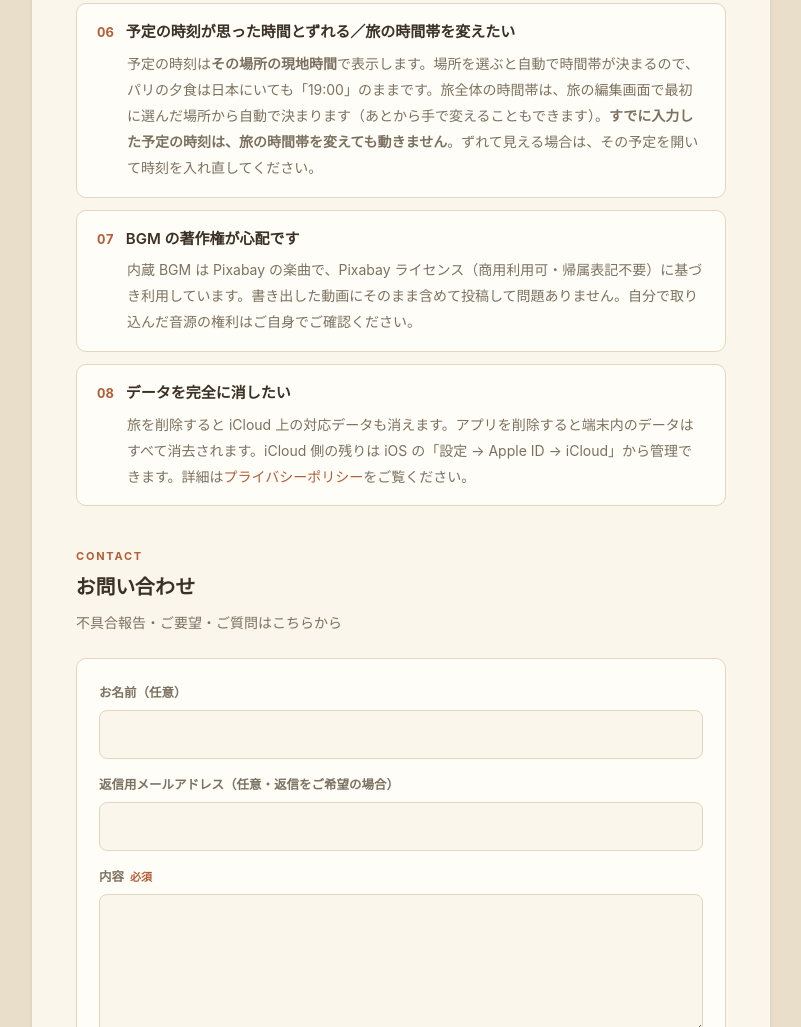
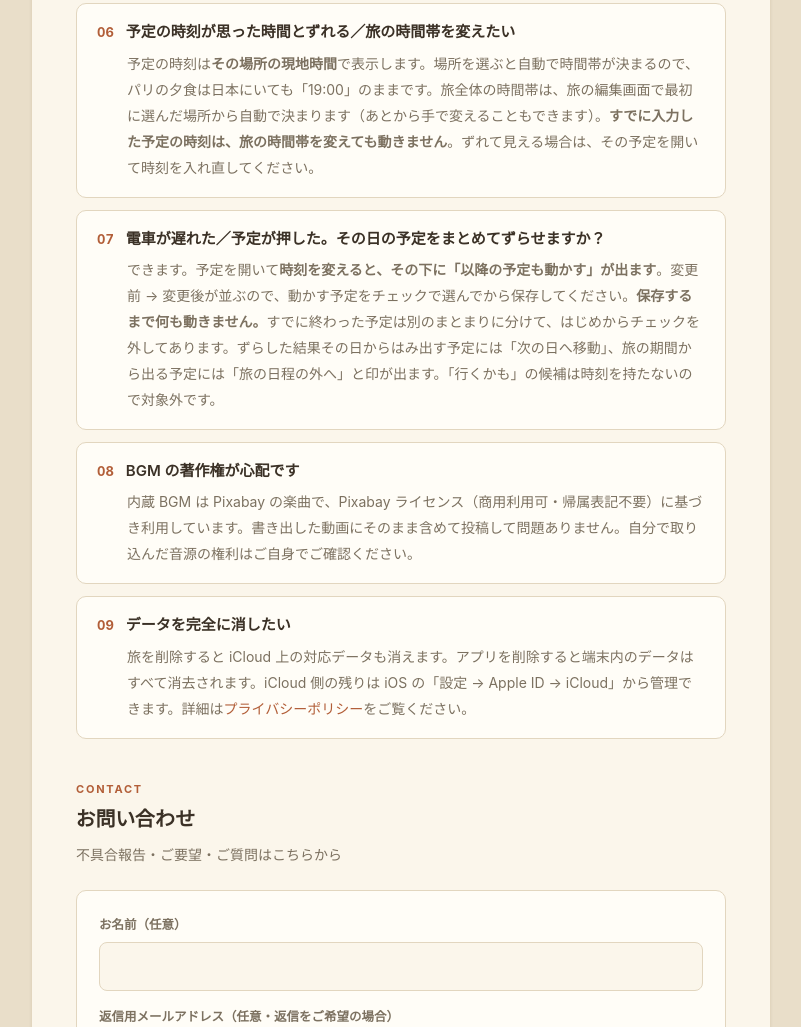
Before and after one commit to kizzz9/tabilm-support, a plain HTML site: page index.html in a window 1280 px wide. Shown: the part 1213-2240 px from the top of the page, without its empty margins (239-1040 px from the left). Drawn offline with Linux system fonts and the light colour scheme.

Commit message:
FAQ: 遅延・前倒しで «その日の以降をまとめてずらす» を追加 (ja/en)
保存するまで動かないこと、過ぎた予定は既定オフなこと、日をまたぐ / 旅程外へ出る印、
候補は対象外、を書く。以降の番号を 1 つずつ繰り下げ。

FAQ 06 (旅の時間帯を変えても既存予定の時刻は動かない) は実装と一致していたので据え置き。

```diff
--- a/index.html
+++ b/index.html
@@ -189,11 +189,15 @@ body {
           <p>予定の時刻は<strong>その場所の現地時間</strong>で表示します。場所を選ぶと自動で時間帯が決まるので、パリの夕食は日本にいても「19:00」のままです。旅全体の時間帯は、旅の編集画面で最初に選んだ場所から自動で決まります（あとから手で変えることもできます）。<strong>すでに入力した予定の時刻は、旅の時間帯を変えても動きません</strong>。ずれて見える場合は、その予定を開いて時刻を入れ直してください。</p>
         </div>
         <div class="faq">
-          <h3><span class="faq-no">07</span>BGM の著作権が心配です</h3>
+          <h3><span class="faq-no">07</span>電車が遅れた／予定が押した。その日の予定をまとめてずらせますか？</h3>
+          <p>できます。予定を開いて<strong>時刻を変えると、その下に「以降の予定も動かす」が出ます</strong>。変更前 → 変更後が並ぶので、動かす予定をチェックで選んでから保存してください。<strong>保存するまで何も動きません。</strong>すでに終わった予定は別のまとまりに分けて、はじめからチェックを外してあります。ずらした結果その日からはみ出す予定には「次の日へ移動」、旅の期間から出る予定には「旅の日程の外へ」と印が出ます。「行くかも」の候補は時刻を持たないので対象外です。</p>
+        </div>
+        <div class="faq">
+          <h3><span class="faq-no">08</span>BGM の著作権が心配です</h3>
           <p>内蔵 BGM は Pixabay の楽曲で、Pixabay ライセンス（商用利用可・帰属表記不要）に基づき利用しています。書き出した動画にそのまま含めて投稿して問題ありません。自分で取り込んだ音源の権利はご自身でご確認ください。</p>
         </div>
         <div class="faq">
-          <h3><span class="faq-no">08</span>データを完全に消したい</h3>
+          <h3><span class="faq-no">09</span>データを完全に消したい</h3>
           <p>旅を削除すると iCloud 上の対応データも消えます。アプリを削除すると端末内のデータはすべて消去されます。iCloud 側の残りは iOS の「設定 → Apple ID → iCloud」から管理できます。詳細は<a href="https://kizzz9.github.io/tabilm-privacy-policy/">プライバシーポリシー</a>をご覧ください。</p>
         </div>
       </div>
```
Also changed, not shown: en/index.html (+6 -2 lines).
